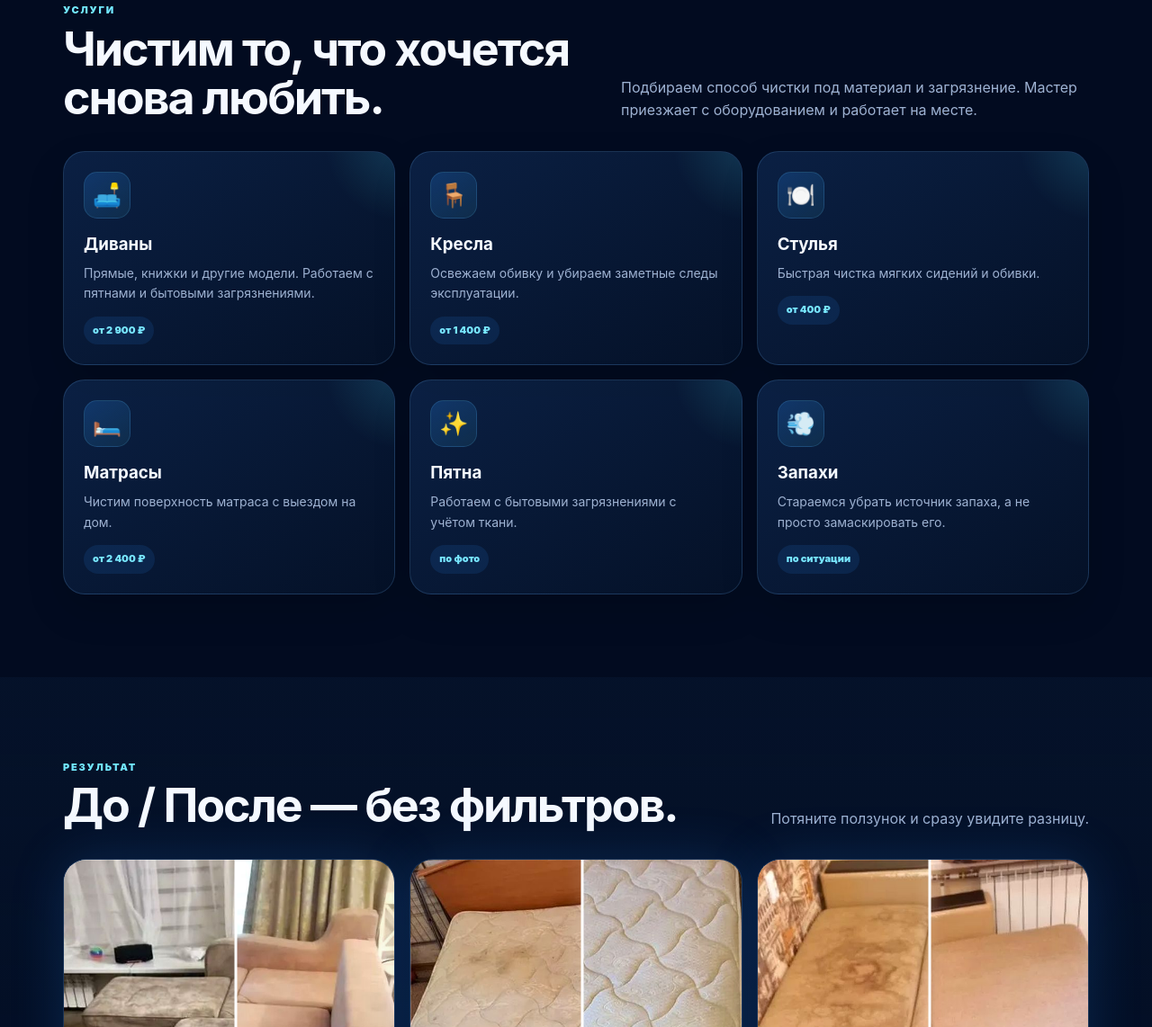
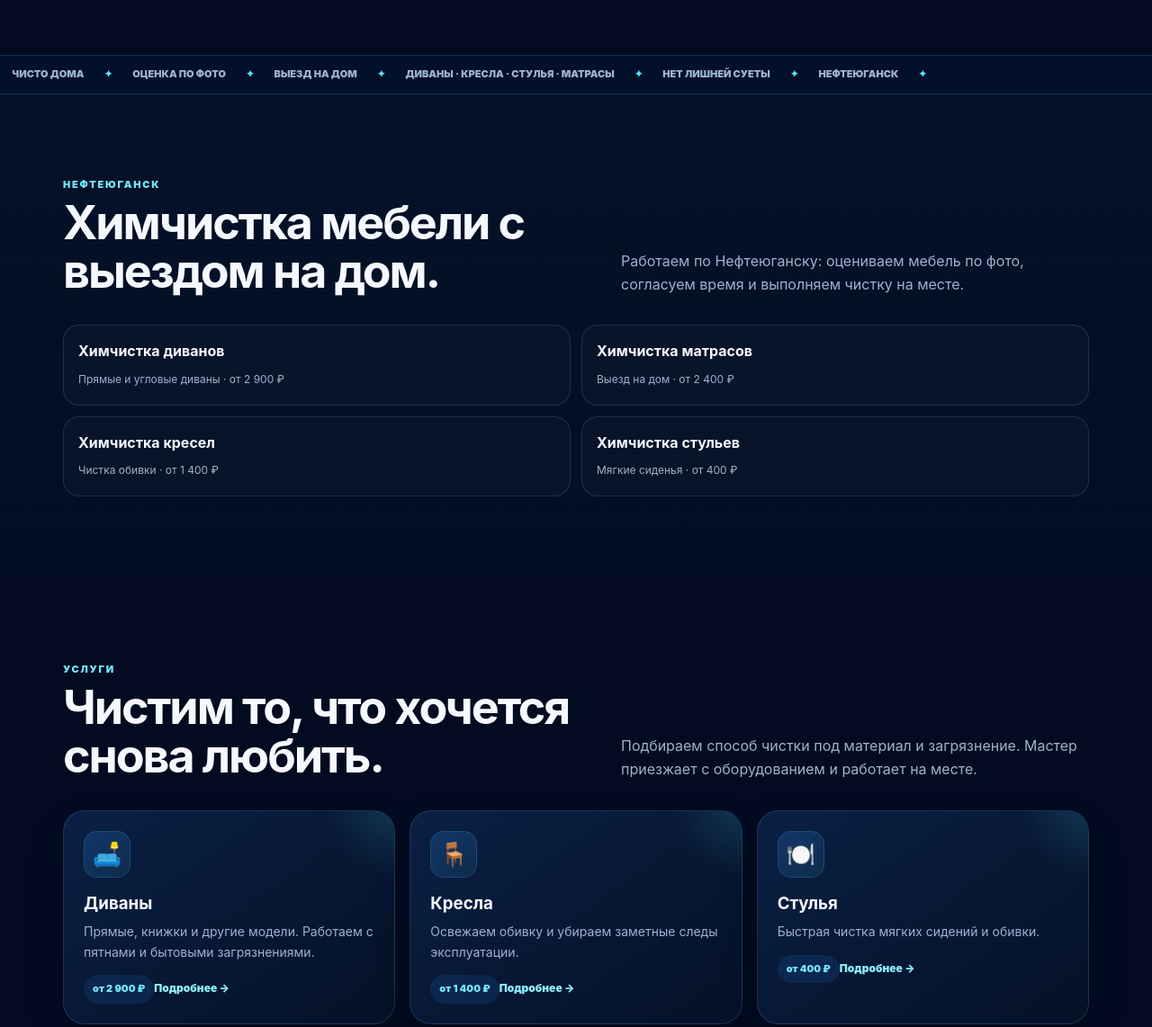
Before and after one commit to LordPandocha/ChistoDoma, a website: page index.html in a window 1280 px wide. Shown: the part 972-2114 px from the top of the page at 90% size. Drawn offline with Linux system fonts and the light colour scheme.

Commit message:
Improve local SEO and add service page links

```diff
--- a/index.html
+++ b/index.html
@@ -79,7 +79,7 @@ h1 span{display:block;background:linear-gradient(90deg,#fff,#63e9ff,#52a4ff);-we
 .section{padding:92px 0}.section.alt{background:linear-gradient(180deg,rgba(6,20,44,.78),rgba(5,18,40,.35))}
 .head{display:flex;justify-content:space-between;gap:30px;align-items:end;margin-bottom:32px}.head h2{font-size:clamp(30px,4.5vw,52px);line-height:1.04;letter-spacing:-.04em;margin:7px 0 0}.head p{margin:0;max-width:520px;color:var(--mut)}
 .reveal{opacity:0;transform:translateY(24px);transition:opacity .65s cubic-bezier(.2,.75,.2,1),transform .65s cubic-bezier(.2,.75,.2,1);transition-delay:var(--delay,0ms)}.reveal.on{opacity:1;transform:none}
-.cards{display:grid;grid-template-columns:repeat(3,1fr);gap:16px}.card{position:relative;padding:22px;border:1px solid var(--line);background:linear-gradient(145deg,rgba(12,35,72,.88),rgba(5,18,40,.88));border-radius:24px;box-shadow:0 18px 42px rgba(0,0,0,.15);overflow:hidden;transition:transform .25s,box-shadow .25s,border-color .25s}.card:after{content:"";position:absolute;width:180px;height:180px;right:-100px;top:-100px;border-radius:50%;background:radial-gradient(circle,rgba(75,224,255,.17),transparent 68%)}.card:hover{transform:translateY(-6px);box-shadow:0 22px 50px rgba(0,0,0,.22);border-color:rgba(82,220,255,.32)}.ico{width:52px;height:52px;display:grid;place-items:center;border-radius:15px;background:linear-gradient(145deg,rgba(42,140,255,.22),rgba(85,233,255,.08));border:1px solid rgba(102,207,255,.16);font-size:26px;margin-bottom:14px}.card h3{margin:0 0 6px}.card p{margin:0;color:var(--mut);font-size:14px}.price{display:inline-flex;margin-top:14px;padding:7px 10px;border-radius:999px;background:rgba(42,140,255,.12);color:#78e7ff;font-size:11px;font-weight:900}
+.cards{display:grid;grid-template-columns:repeat(3,1fr);gap:16px}.card{position:relative;padding:22px;border:1px solid var(--line);background:linear-gradient(145deg,rgba(12,35,72,.88),rgba(5,18,40,.88));border-radius:24px;box-shadow:0 18px 42px rgba(0,0,0,.15);overflow:hidden;transition:transform .25s,box-shadow .25s,border-color .25s}.card:after{content:"";position:absolute;width:180px;height:180px;right:-100px;top:-100px;border-radius:50%;background:radial-gradient(circle,rgba(75,224,255,.17),transparent 68%)}.card:hover{transform:translateY(-6px);box-shadow:0 22px 50px rgba(0,0,0,.22);border-color:rgba(82,220,255,.32)}.ico{width:52px;height:52px;display:grid;place-items:center;border-radius:15px;background:linear-gradient(145deg,rgba(42,140,255,.22),rgba(85,233,255,.08));border:1px solid rgba(102,207,255,.16);font-size:26px;margin-bottom:14px}.card h3{margin:0 0 6px}.card p{margin:0;color:var(--mut);font-size:14px}.price{display:inline-flex;margin-top:14px;padding:7px 10px;border-radius:999px;background:rgba(42,140,255,.12);color:#78e7ff;font-size:11px;font-weight:900}.service-link{display:inline-flex;margin-top:10px;color:#8fefff;font-size:12px;font-weight:900}.service-link:hover{color:#fff}
 .steps{display:grid;grid-template-columns:repeat(4,1fr);gap:14px}.step{padding:22px;border:1px solid var(--line);border-radius:22px;background:rgba(255,255,255,.025)}.n{width:40px;height:40px;display:grid;place-items:center;border-radius:50%;background:linear-gradient(135deg,var(--cyan),var(--blue));font-weight:900;color:#00102f;box-shadow:0 10px 22px rgba(42,140,255,.18);margin-bottom:13px}.step b{display:block;margin-bottom:5px}.step span{color:var(--mut);font-size:13px}
 .gallery{display:grid;grid-template-columns:repeat(3,1fr);gap:16px}.compare{position:relative;aspect-ratio:4/5;border-radius:26px;overflow:hidden;border:1px solid var(--line);background:#061531;box-shadow:var(--glow);isolation:isolate}.layer{position:absolute;inset:0;background-position:center;background-size:cover}.after{z-index:1}.before{z-index:2;clip-path:inset(0 48% 0 0)}.divider{position:absolute;top:0;bottom:0;left:52%;width:3px;background:#fff;z-index:4;transform:translateX(-50%);pointer-events:none;box-shadow:0 0 18px rgba(255,255,255,.5)}.handle{position:absolute;z-index:5;left:52%;top:50%;transform:translate(-50%,-50%);width:48px;height:48px;border-radius:50%;background:#fff;color:var(--blue);display:grid;place-items:center;font-weight:900;box-shadow:0 8px 26px rgba(0,0,0,.3);pointer-events:none}.labels{position:absolute;z-index:6;left:14px;right:14px;bottom:14px;display:flex;justify-content:space-between}.labels span{background:rgba(2,11,32,.72);border:1px solid rgba(255,255,255,.12);padding:5px 8px;border-radius:999px;font-size:10px;font-weight:900}.compare input{position:absolute;inset:0;width:100%;height:100%;opacity:0;z-index:8;cursor:ew-resize;touch-action:none}
 .why{display:grid;grid-template-columns:1fr 1fr;gap:18px}.why-card{padding:26px;border-radius:26px;border:1px solid var(--line);background:linear-gradient(150deg,rgba(10,34,71,.9),rgba(3,13,31,.92));box-shadow:var(--glow)}.why-grid{display:grid;grid-template-columns:repeat(2,1fr);gap:12px;margin-top:18px}.mini{padding:16px;border:1px solid var(--line);border-radius:18px;background:rgba(255,255,255,.025)}.mini b{display:block;margin-bottom:4px}.mini span{color:var(--mut);font-size:12px}
@@ -256,8 +256,8 @@ height="0" width="0" style="display:none;visibility:hidden"></iframe></noscript>
 <div class="wrap hero-grid">
 <div class="reveal">
 <div class="kicker">Химчистка мебели · Нефтеюганск</div>
-<h1>Чистая мебель —<span>и дома снова приятно.</span></h1>
-<p>Покажите, что нужно почистить. Подскажем цену по фото и приедем к вам домой.</p>
+<h1>Химчистка мебели в Нефтеюганске —<span>с выездом на дом.</span></h1>
+<p>Химчистка диванов, кресел, стульев и матрасов в Нефтеюганске. Покажите фото — подскажем ориентир по цене и приедем к вам домой.</p>
 <div class="actions">
 <a class="btn main" href="#zayavka">📸 Показать свою мебель</a>
 <a class="btn line" href="#gallery">↔ Посмотреть результат</a>
@@ -277,13 +277,24 @@ height="0" width="0" style="display:none;visibility:hidden"></iframe></noscript>
 
 <div class="ticker"><div class="wrap"><div class="ticker-track">ЧИСТО ДОМА <i>✦</i> ОЦЕНКА ПО ФОТО <i>✦</i> ВЫЕЗД НА ДОМ <i>✦</i> ДИВАНЫ · КРЕСЛА · СТУЛЬЯ · МАТРАСЫ <i>✦</i> НЕТ ЛИШНЕЙ СУЕТЫ <i>✦</i> НЕФТЕЮГАНСК <i>✦</i></div></div></div>
 
+<section class="section alt" aria-labelledby="local-seo">
+<div class="wrap">
+<div class="head reveal"><div><div class="kicker">Нефтеюганск</div><h2 id="local-seo">Химчистка мебели с выездом на дом.</h2></div><p>Работаем по Нефтеюганску: оцениваем мебель по фото, согласуем время и выполняем чистку на месте.</p></div>
+<div class="why-grid">
+<a class="mini reveal" href="chistka-divanov-nefteyugansk.html"><b>Химчистка диванов</b><span>Прямые и угловые диваны · от 2 900 ₽</span></a>
+<a class="mini reveal" href="chistka-matrasov-nefteyugansk.html"><b>Химчистка матрасов</b><span>Выезд на дом · от 2 400 ₽</span></a>
+<a class="mini reveal" href="chistka-kresel-nefteyugansk.html"><b>Химчистка кресел</b><span>Чистка обивки · от 1 400 ₽</span></a>
+<a class="mini reveal" href="chistka-stulev-nefteyugansk.html"><b>Химчистка стульев</b><span>Мягкие сиденья · от 400 ₽</span></a>
+</div>
+</div></section>
+
 <section id="uslugi" class="section"><div class="wrap">
 <div class="head reveal"><div><div class="kicker">Услуги</div><h2>Чистим то, что хочется снова любить.</h2></div><p>Подбираем способ чистки под материал и загрязнение. Мастер приезжает с оборудованием и работает на месте.</p></div>
 <div class="cards">
-<article class="card reveal"><div class="ico">🛋️</div><h3>Диваны</h3><p>Прямые, книжки и другие модели. Работаем с пятнами и бытовыми загрязнениями.</p><span class="price">от 2 900 ₽</span></article>
-<article class="card reveal" style="--delay:60ms"><div class="ico">🪑</div><h3>Кресла</h3><p>Освежаем обивку и убираем заметные следы эксплуатации.</p><span class="price">от 1 400 ₽</span></article>
-<article class="card reveal" style="--delay:120ms"><div class="ico">🍽️</div><h3>Стулья</h3><p>Быстрая чистка мягких сидений и обивки.</p><span class="price">от 400 ₽</span></article>
-<article class="card reveal" style="--delay:180ms"><div class="ico">🛏️</div><h3>Матрасы</h3><p>Чистим поверхность матраса с выездом на дом.</p><span class="price">от 2 400 ₽</span></article>
+<article class="card reveal"><div class="ico">🛋️</div><h3>Диваны</h3><p>Прямые, книжки и другие модели. Работаем с пятнами и бытовыми загрязнениями.</p><span class="price">от 2 900 ₽</span><a class="service-link" href="chistka-divanov-nefteyugansk.html">Подробнее →</a></article>
+<article class="card reveal" style="--delay:60ms"><div class="ico">🪑</div><h3>Кресла</h3><p>Освежаем обивку и убираем заметные следы эксплуатации.</p><span class="price">от 1 400 ₽</span><a class="service-link" href="chistka-kresel-nefteyugansk.html">Подробнее →</a></article>
+<article class="card reveal" style="--delay:120ms"><div class="ico">🍽️</div><h3>Стулья</h3><p>Быстрая чистка мягких сидений и обивки.</p><span class="price">от 400 ₽</span><a class="service-link" href="chistka-stulev-nefteyugansk.html">Подробнее →</a></article>
+<article class="card reveal" style="--delay:180ms"><div class="ico">🛏️</div><h3>Матрасы</h3><p>Чистим поверхность матраса с выездом на дом.</p><span class="price">от 2 400 ₽</span><a class="service-link" href="chistka-matrasov-nefteyugansk.html">Подробнее →</a></article>
 <article class="card reveal" style="--delay:240ms"><div class="ico">✨</div><h3>Пятна</h3><p>Работаем с бытовыми загрязнениями с учётом ткани.</p><span class="price">по фото</span></article>
 <article class="card reveal" style="--delay:300ms"><div class="ico">💨</div><h3>Запахи</h3><p>Стараемся убрать источник запаха, а не просто замаскировать его.</p><span class="price">по ситуации</span></article>
 </div></div></section>
```
